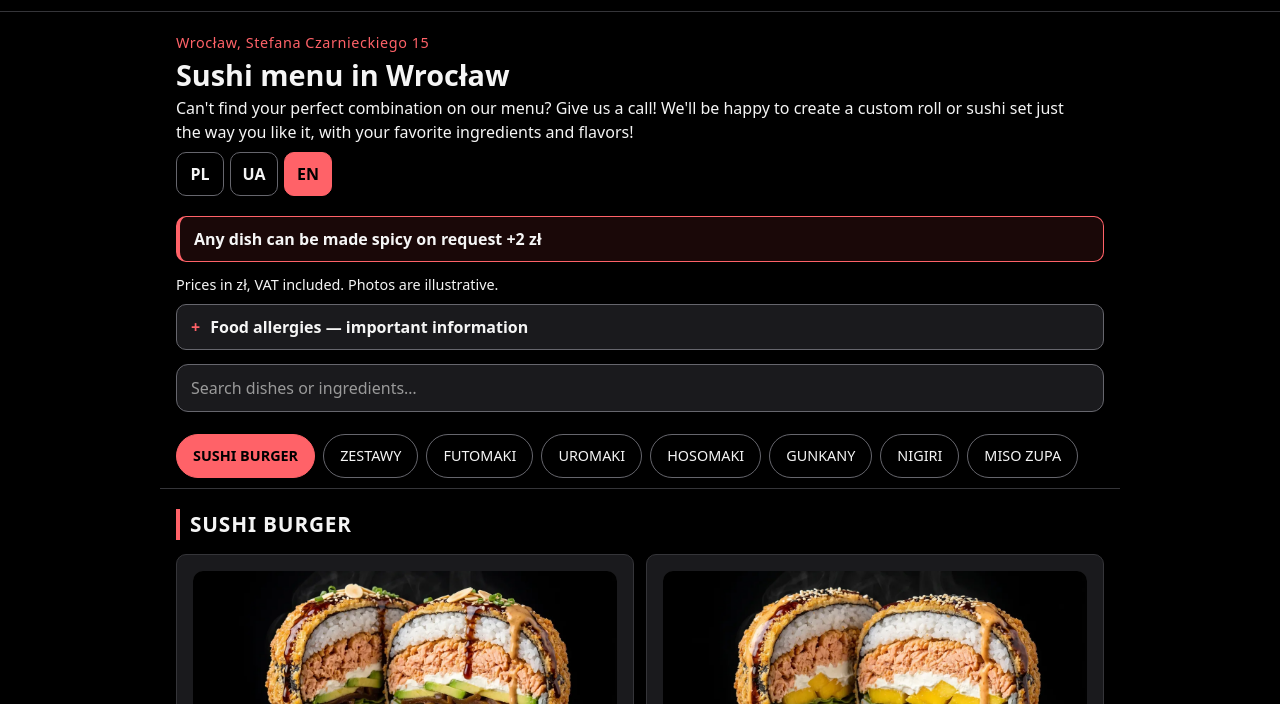
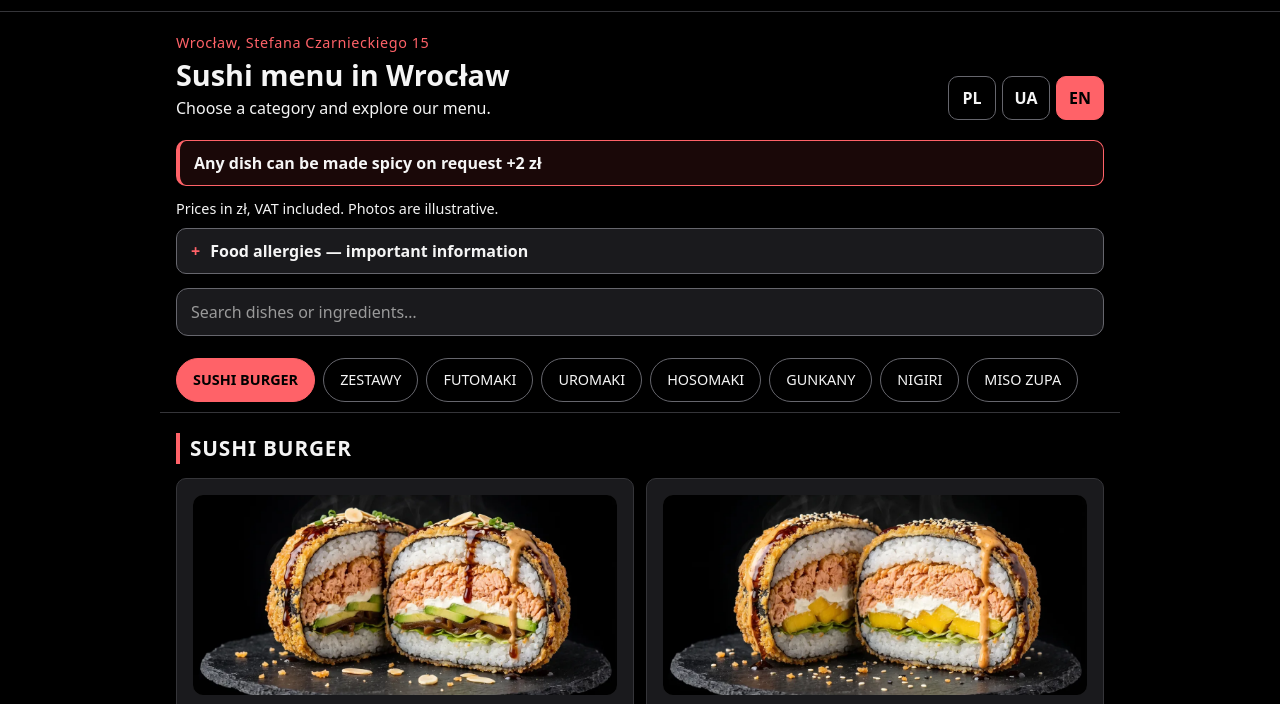
Before and after one commit to sushi-and-chill/sushi-and-chill-menu, a website: page public/menu/en/index.html in a window 1280 px wide. Shown: the part 69-773 px from the top of the page. Drawn offline with Linux system fonts and the light colour scheme.

Commit message:
зміна en заголовку

```diff
--- a/public/assets/js/i18n.js
+++ b/public/assets/js/i18n.js
@@ -113,7 +113,7 @@ window.QR_I18N = {
     language: "Language",
     address: "Wrocław, Stefana Czarnieckiego 15",
     title: "Sushi menu in Wrocław",
-    description: "Can't find your perfect combination on our menu? Give us a call! We'll be happy to create a custom roll or sushi set just the way you like it, with your favorite ingredients and flavors!",
+    description: "Choose a category and explore our menu.",
     spicyNote: "Any dish can be made spicy on request +2 zł",
     friedNote: "All futomaki can be ordered fried on request +3 zł",
     infoLine: "Prices in zł, VAT included. Photos are illustrative.",
--- a/public/menu/en/index.html
+++ b/public/menu/en/index.html
@@ -65,7 +65,7 @@
       <div>
         <p class="eyebrow">Wrocław, Stefana Czarnieckiego 15</p>
         <h1>Sushi menu in Wrocław</h1>
-        <p class="muted">Can't find your perfect combination on our menu? Give us a call! We'll be happy to create a custom roll or sushi set just the way you like it, with your favorite ingredients and flavors!</p>
+        <p class="muted">Choose a category and explore our menu.</p>
       </div>
 
       <nav class="language-switch" aria-label="Language">
```
